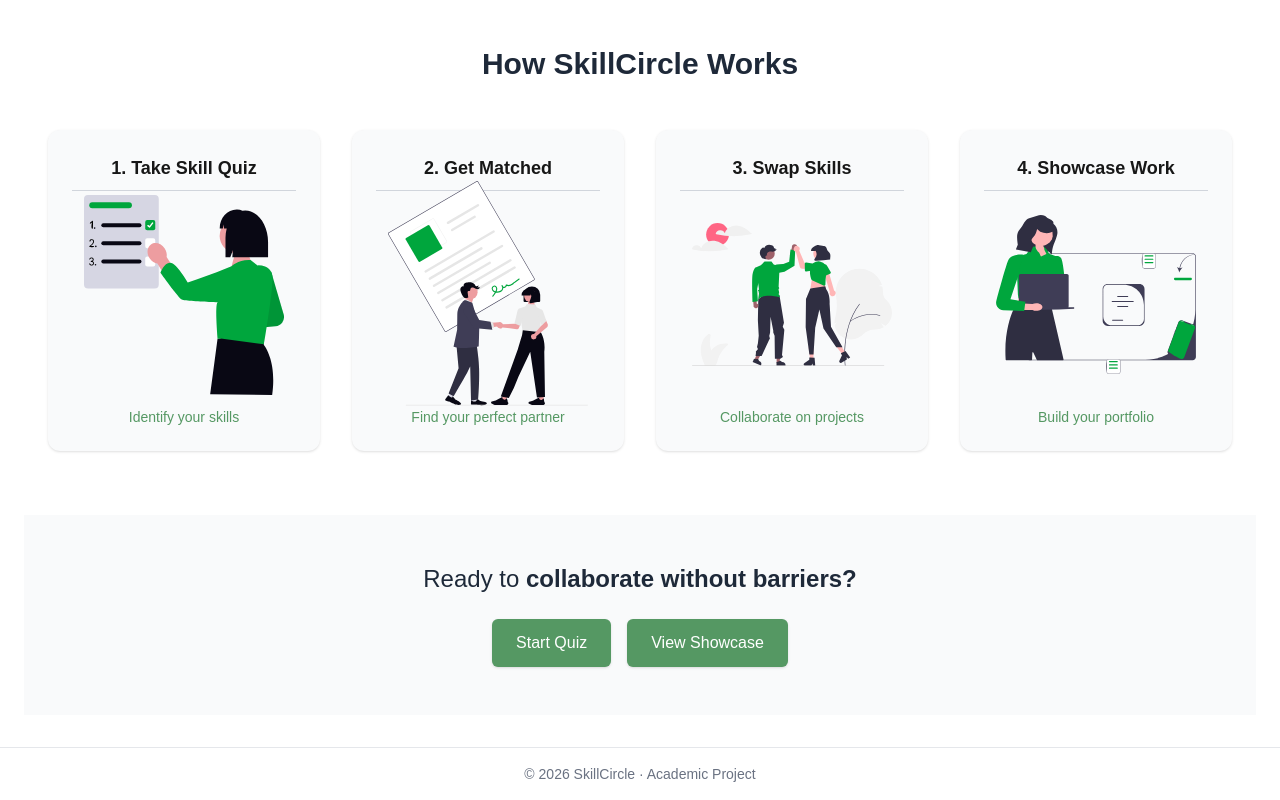
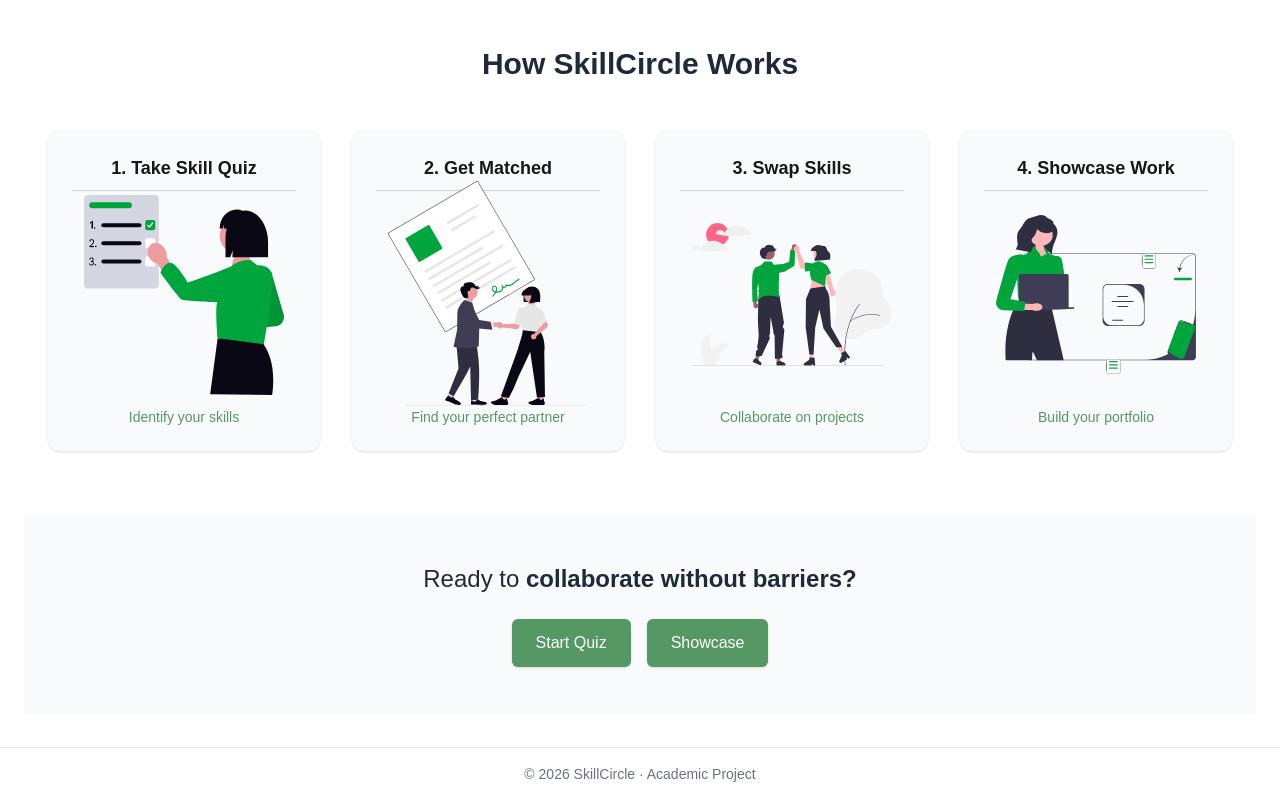
Before and after one commit to MokaniJay/skillCircle, a Next.js app: page / in a window 1280 px wide. Shown: the part 913-1713 px from the top of the page. Built offline with nearby package versions, Linux system fonts and the light colour scheme.

Commit message:
chore: setup git contribution

```diff
--- a/app/(users)/page.tsx
+++ b/app/(users)/page.tsx
@@ -204,7 +204,7 @@
                   onClick={() => router.push("/showcase")}
                   className="bg-[#559863] text-white px-6 py-3 rounded-md font-medium shadow hover:bg-green-700 transition"
                 >
-                  View Showcase
+                   Showcase
                 </button>
     </div>
   </div>
```
